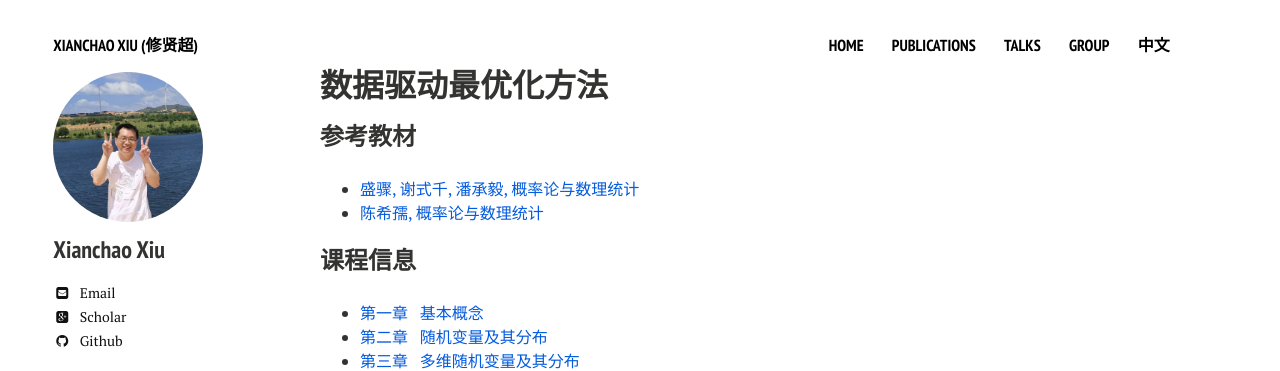
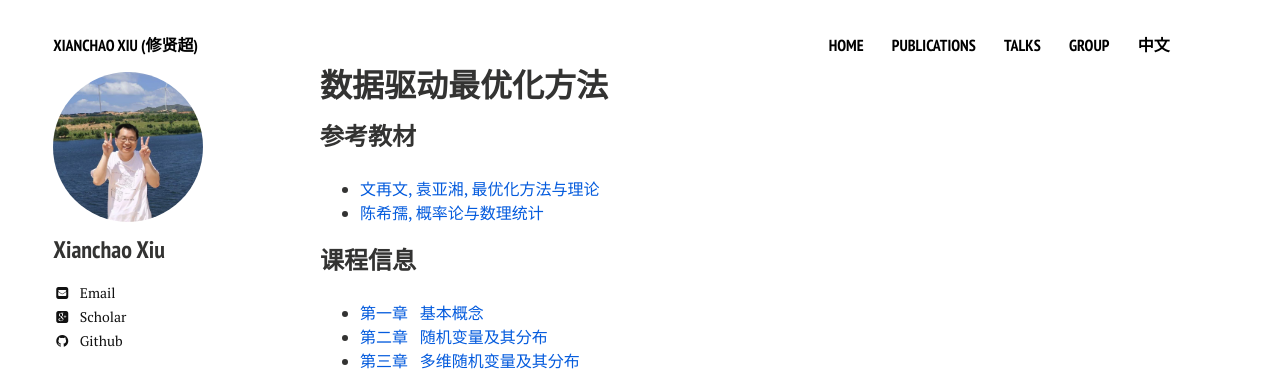
Before and after one commit to xianchaoxiu/xianchaoxiu.github.io, a Jekyll site: the page built from chinese/course/OPT/index.md, in a window 1280 px wide. Shown: the top 371 px of the page. Built offline with Jekyll 4.4.1, drawn with Linux system fonts in a browser that asks for light colours; nearby versions of some CDN libraries.

Commit message:
Update index.md

```diff
--- a/chinese/course/OPT/index.md
+++ b/chinese/course/OPT/index.md
@@ -6,7 +6,7 @@ share: false
 ---
 
 ### 参考教材
-* <a href="https://item.jd.com/13536130.html" class="textlink" target="_blank"> 盛骤, 谢式千, 潘承毅, 概率论与数理统计 </a><br>
+* <a href="http://faculty.bicmr.pku.edu.cn/~wenzw/optbook.html" class="textlink" target="_blank"> 文再文, 袁亚湘, 最优化方法与理论</a><br>
 * <a href="https://item.jd.com/12112157.html" class="textlink" target="_blank"> 陈希孺, 概率论与数理统计 </a><br>
 
 ### 课程信息
```
